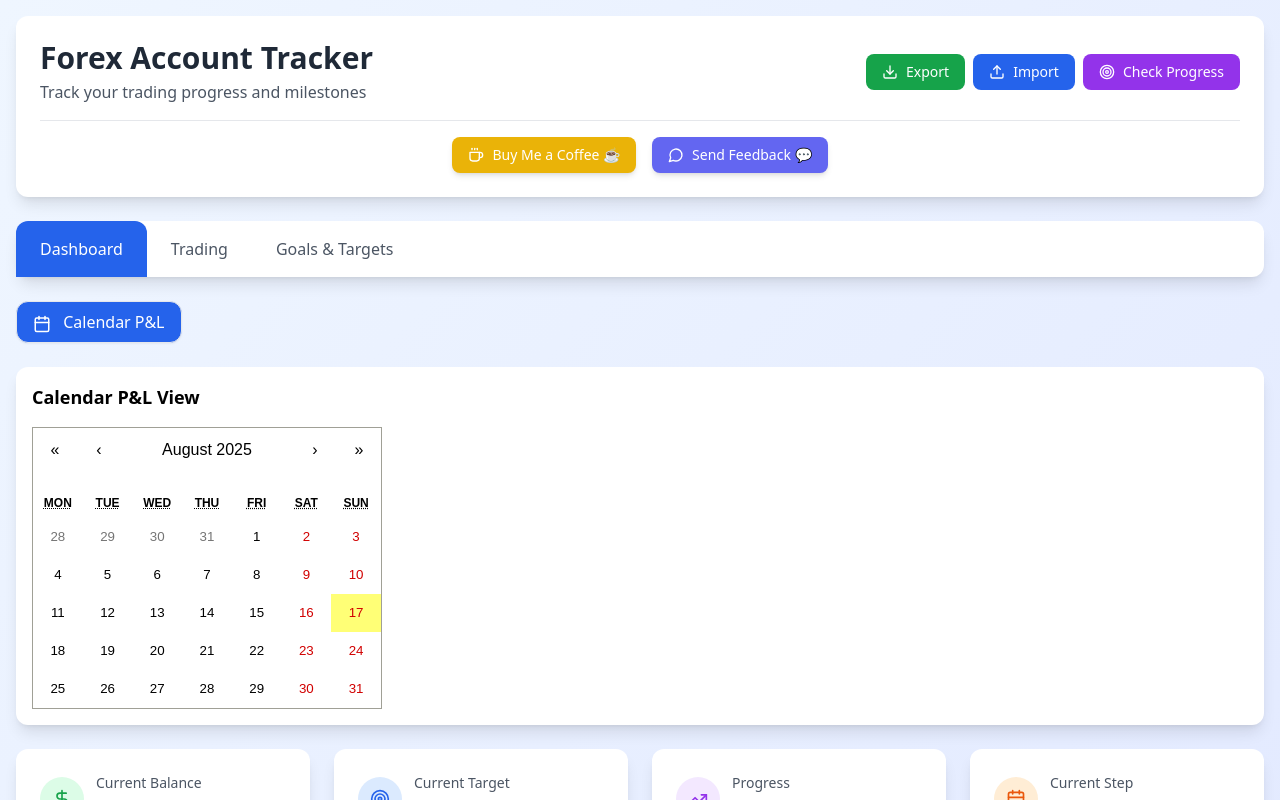
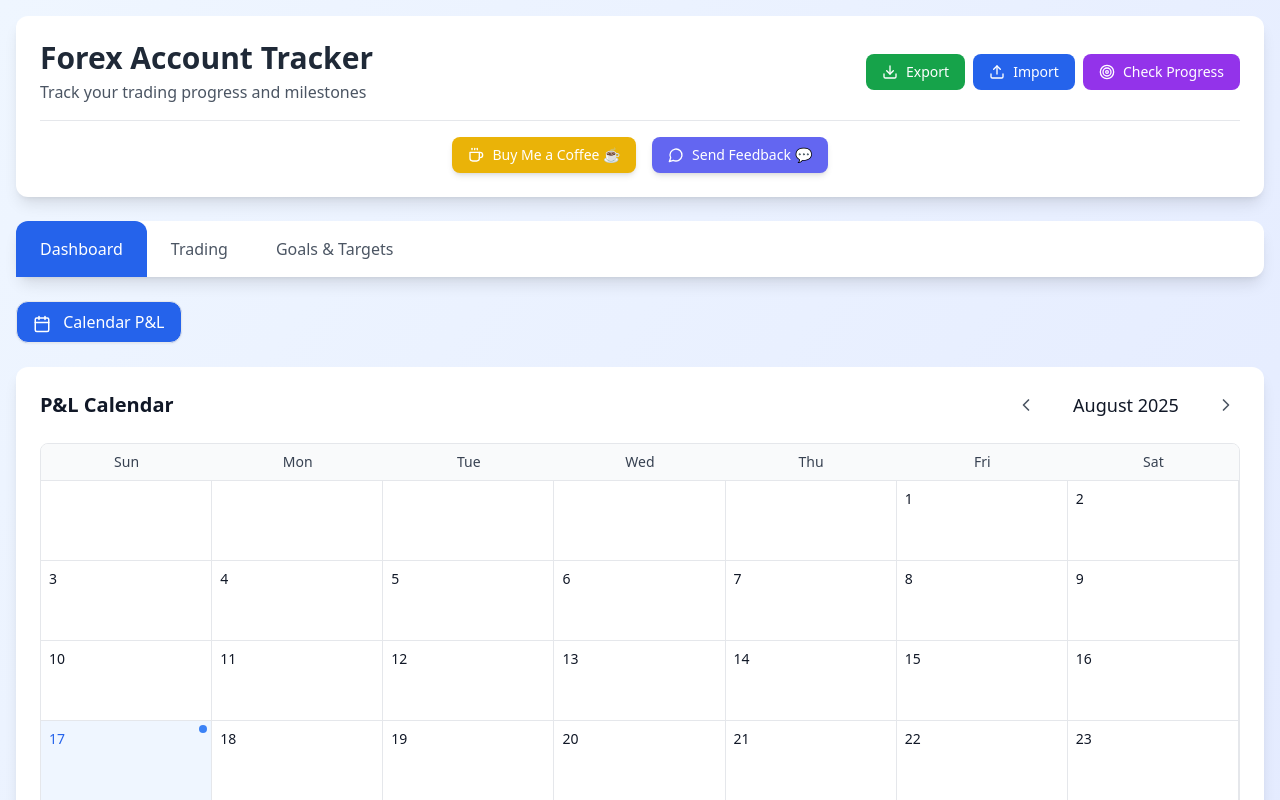
Before and after one commit to shahinabdi/forex-account-tracker, a React (Vite) app: page / in a window 1280 px wide. Both pictures are taken after a click on the button "Calendar P&L". Shown: the top 800 px of the page. Built offline with nearby package versions, Linux system fonts and the light colour scheme.

Commit message:
Refactor CalendarPNL component; remove react-calendar dependency and implement custom calendar view with month navigation and P&L display

```diff
--- a/package.json
+++ b/package.json
@@ -12,7 +12,6 @@
   "dependencies": {
     "lucide-react": "^0.344.0",
     "react": "^18.3.1",
-    "react-calendar": "^6.0.0",
     "react-dom": "^18.3.1",
     "recharts": "^3.1.0",
     "xlsx": "^0.18.5"
--- a/src/components/CalendarPNL.tsx
+++ b/src/components/CalendarPNL.tsx
@@ -1,6 +1,5 @@
-import React from 'react';
-import Calendar from 'react-calendar';
-import 'react-calendar/dist/Calendar.css';
+import React, { useState } from 'react';
+import { ChevronLeft, ChevronRight } from 'lucide-react';
 
 interface Trade {
   date: string;
@@ -12,29 +11,186 @@ interface CalendarPNLProps {
 }
 
 const CalendarPNL: React.FC<CalendarPNLProps> = ({ trades }) => {
+  const [currentDate, setCurrentDate] = useState(new Date());
+
   // Map trades by date for quick lookup
   const tradeMap = trades.reduce((acc, trade) => {
     acc[trade.date] = trade.pnl;
     return acc;
   }, {} as Record<string, number>);
 
-  // Custom tile content to show P&L
-  const tileContent = ({ date }: { date: Date }) => {
-    const dateStr = date.toISOString().slice(0, 10);
-    if (tradeMap[dateStr] !== undefined) {
-      return (
-        <div style={{ fontSize: '0.8em', color: tradeMap[dateStr] >= 0 ? 'green' : 'red' }}>
-          {tradeMap[dateStr] >= 0 ? '+' : ''}{tradeMap[dateStr]}
-        </div>
-      );
-    }
-    return null;
+  // Get current month and year
+  const year = currentDate.getFullYear();
+  const month = currentDate.getMonth();
+
+  // Get first day of month and how many days in month
+  const firstDay = new Date(year, month, 1);
+  const lastDay = new Date(year, month + 1, 0);
+  const daysInMonth = lastDay.getDate();
+  const startingDayOfWeek = firstDay.getDay();
+
+  // Generate calendar days
+  const days = [];
+
+  // Add empty cells for days before month starts
+  for (let i = 0; i < startingDayOfWeek; i++) {
+    days.push(null);
+  }
+
+  // Add all days of the month
+  for (let day = 1; day <= daysInMonth; day++) {
+    days.push(day);
+  }
+
+  // Format currency
+  const formatCurrency = (amount: number) => {
+    return new Intl.NumberFormat('en-US', {
+      style: 'currency',
+      currency: 'USD',
+      minimumFractionDigits: 0,
+      maximumFractionDigits: 0,
+    }).format(amount);
   };
 
+  // Navigate months
+  const previousMonth = () => {
+    setCurrentDate(new Date(year, month - 1, 1));
+  };
+
+  const nextMonth = () => {
+    setCurrentDate(new Date(year, month + 1, 1));
+  };
+
+  const monthNames = [
+    'January', 'February', 'March', 'April', 'May', 'June',
+    'July', 'August', 'September', 'October', 'November', 'December'
+  ];
+
+  const dayNames = ['Sun', 'Mon', 'Tue', 'Wed', 'Thu', 'Fri', 'Sat'];
+
   return (
-    <div className="bg-white rounded-xl shadow-lg p-4">
-      <h3 className="text-lg font-semibold mb-4">Calendar P&L View</h3>
-      <Calendar tileContent={tileContent} />
+    <div className="bg-white rounded-xl shadow-lg p-6">
+      {/* Header */}
+      <div className="flex items-center justify-between mb-6">
+        <h3 className="text-xl font-semibold text-gray-900">P&L Calendar</h3>
+        <div className="flex items-center gap-4">
+          <button
+            onClick={previousMonth}
+            className="p-1 hover:bg-gray-100 rounded-md transition-colors"
+          >
+            <ChevronLeft size={20} className="text-gray-600" />
+          </button>
+          <span className="text-lg font-medium text-gray-900 min-w-[140px] text-center">
+            {monthNames[month]} {year}
+          </span>
+          <button
+            onClick={nextMonth}
+            className="p-1 hover:bg-gray-100 rounded-md transition-colors"
+          >
+            <ChevronRight size={20} className="text-gray-600" />
+          </button>
+        </div>
+      </div>
+
+      {/* Calendar Grid */}
+      <div className="grid grid-cols-7 gap-0 border border-gray-200 rounded-lg overflow-hidden">
+        {/* Day Headers */}
+        {dayNames.map((day) => (
+          <div
+            key={day}
+            className="bg-gray-50 border-b border-gray-200 px-3 py-2 text-center text-sm font-medium text-gray-700"
+          >
+            {day}
+          </div>
+        ))}
+
+        {/* Calendar Days */}
+        {days.map((day, index) => {
+          if (day === null) {
+            return (
+              <div
+                key={index}
+                className="h-20 border-r border-b border-gray-200 bg-gray-25"
+              />
+            );
+          }
+
+          const dateStr = `${year}-${String(month + 1).padStart(2, '0')}-${String(day).padStart(2, '0')}`;
+          const pnl = tradeMap[dateStr];
+          const hasData = pnl !== undefined;
+          const isToday = new Date().toISOString().slice(0, 10) === dateStr;
+
+          return (
+            <div
+              key={day}
+              className={`h-20 border-r border-b border-gray-200 p-2 relative hover:bg-gray-50 transition-colors ${
+                isToday ? 'bg-blue-50' : 'bg-white'
+              }`}
+            >
+              <div className={`text-sm font-medium ${isToday ? 'text-blue-600' : 'text-gray-900'}`}>
+                {day}
+              </div>
+
+              {hasData && (
+                <div className="mt-1">
+                  <div
+                    className={`text-xs px-2 py-1 rounded-full text-center font-medium ${
+                      pnl >= 0
+                        ? 'bg-green-100 text-green-800'
+                        : 'bg-red-100 text-red-800'
+                    }`}
+                  >
+                    {pnl >= 0 ? '+' : ''}{formatCurrency(pnl)}
+                  </div>
+                </div>
+              )}
+
+              {isToday && (
+                <div className="absolute top-1 right-1 w-2 h-2 bg-blue-500 rounded-full" />
+              )}
+            </div>
+          );
+        })}
+      </div>
+
+      {/* Monthly Summary */}
+      <div className="mt-6 grid grid-cols-1 sm:grid-cols-3 gap-4">
+        {(() => {
+          const monthlyTrades = trades.filter(trade => {
+            const tradeDate = new Date(trade.date);
+            return tradeDate.getMonth() === month && tradeDate.getFullYear() === year;
+          });
+
+          const totalPnL = monthlyTrades.reduce((sum, trade) => sum + trade.pnl, 0);
+          const profitableDays = monthlyTrades.filter(trade => trade.pnl > 0).length;
+          const losingDays = monthlyTrades.filter(trade => trade.pnl < 0).length;
+
+          return (
+            <>
+              <div className="bg-gray-50 rounded-lg p-4 text-center">
+                <div className="text-sm text-gray-600 mb-1">Monthly P&L</div>
+                <div className={`text-lg font-semibold ${totalPnL >= 0 ? 'text-green-600' : 'text-red-600'}`}>
+                  {totalPnL >= 0 ? '+' : ''}{formatCurrency(totalPnL)}
+                </div>
+              </div>
+
+              <div className="bg-gray-50 rounded-lg p-4 text-center">
+                <div className="text-sm text-gray-600 mb-1">Profitable Days</div>
+                <div className="text-lg font-semibold text-green-600">
+                  {profitableDays}
+                </div>
+              </div>
+
+              <div className="bg-gray-50 rounded-lg p-4 text-center">
+                <div className="text-sm text-gray-600 mb-1">Losing Days</div>
+                <div className="text-lg font-semibold text-red-600">
+                  {losingDays}
+                </div>
+              </div>
+            </>
+          );
+        })()}
+      </div>
     </div>
   );
 };
```
Also changed, not shown: 1 other file (tests, documents, lock files or other folders).
